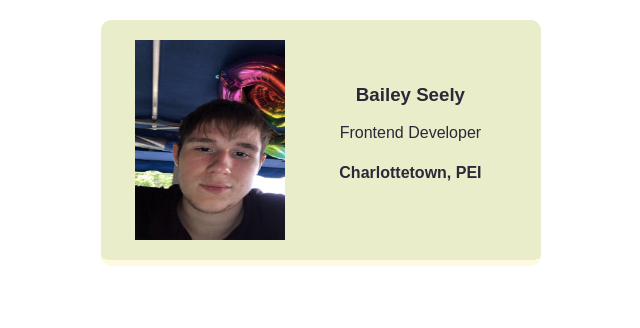
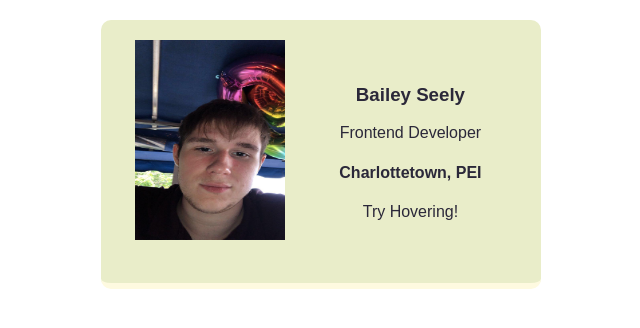
Before and after one commit to baileyseely1/business-card, a website built with Vite: page index.html in a window 1280 px wide. Shown: the whole page, without its empty margins (319-959 px from the left). Built offline with nearby package versions, Linux system fonts and the light colour scheme.

Commit message:
Add files via upload

```diff
--- a/index.html
+++ b/index.html
@@ -13,6 +13,7 @@
         <h3>Bailey Seely</h3>
         <p>Frontend Developer</p>
         <h4>Charlottetown, PEI</h4>
+        <p>Try Hovering!</p>
       </div>
     </div>
   </body>
```
